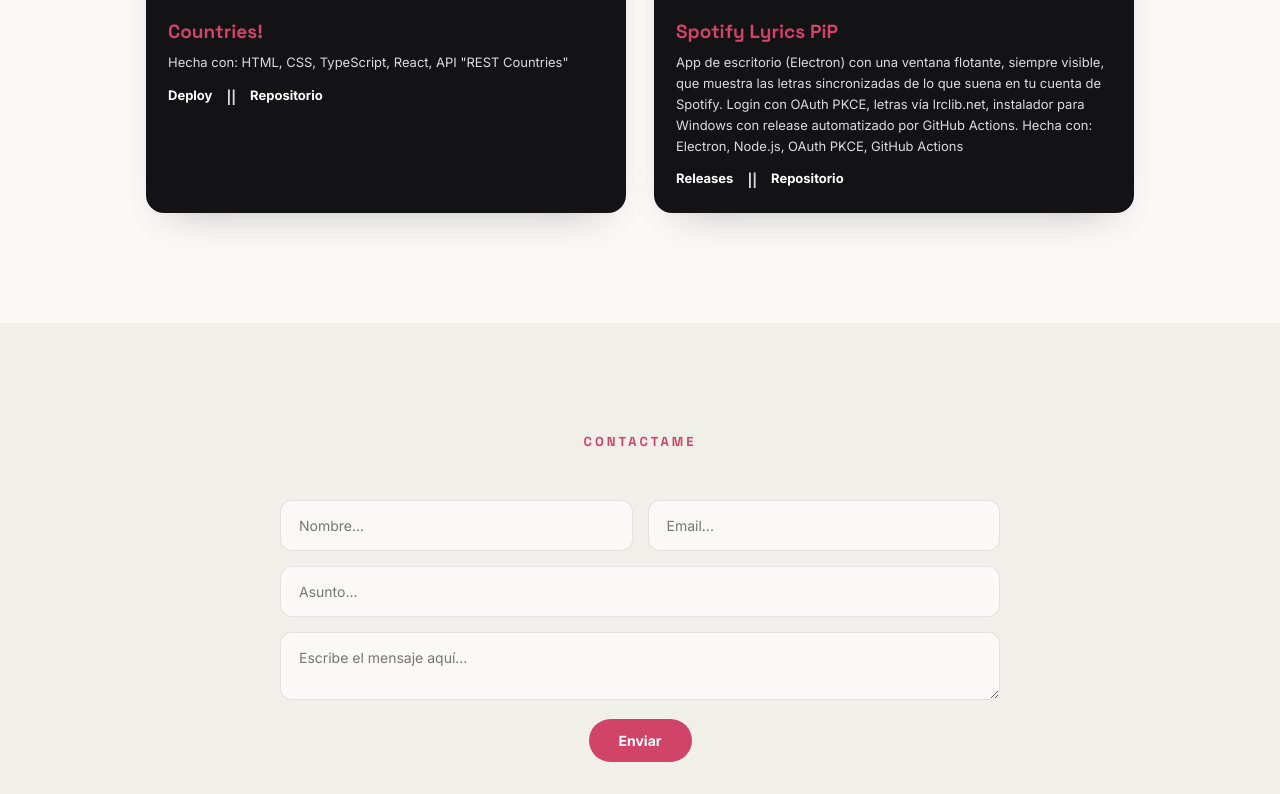
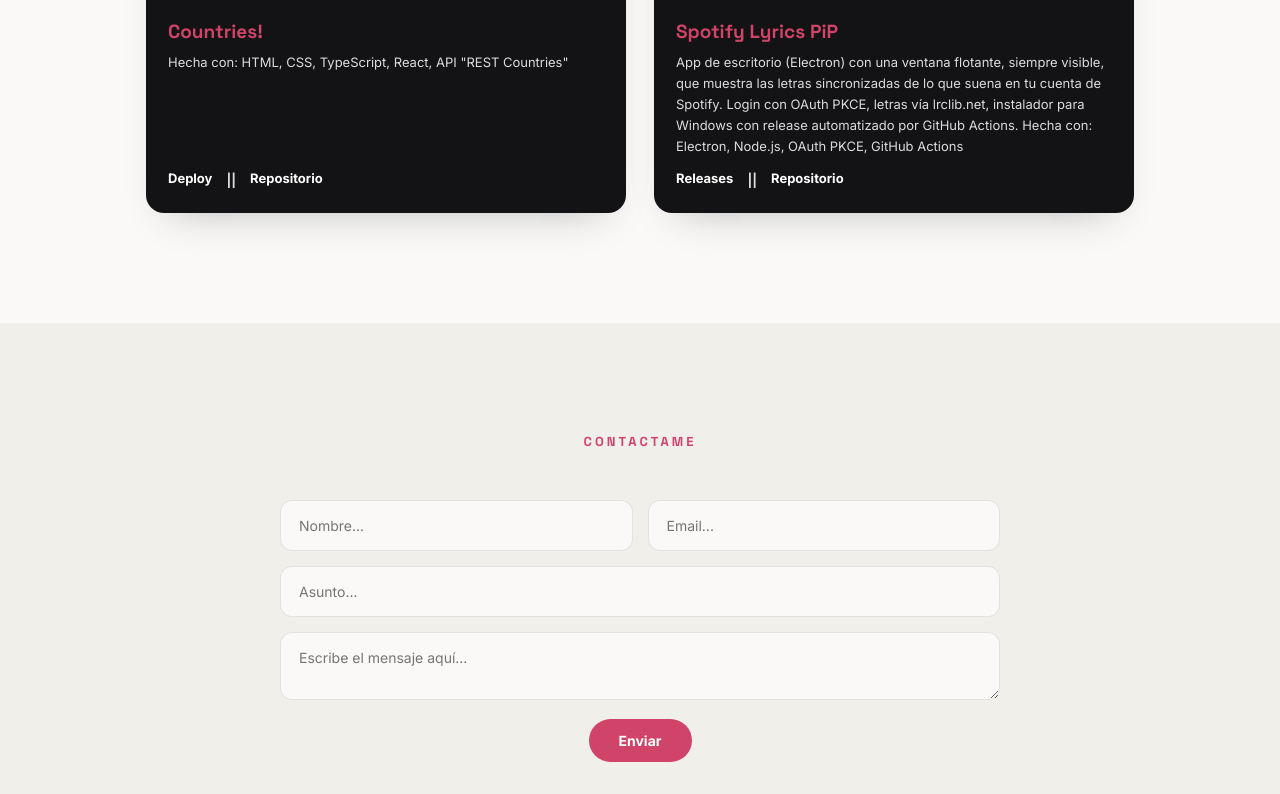
Before and after one commit to Azrux/portfolio, a plain HTML site: page index.html in a window 1280 px wide. Shown: the part 3955-4749 px from the top of the page. Drawn offline with Linux system fonts and the light colour scheme.

Commit message:
Pin project card links to the bottom regardless of description length

```diff
--- a/style.css
+++ b/style.css
@@ -513,6 +513,8 @@
     color: #fff;
     padding: 22px;
     flex: 1;
+    display: flex;
+    flex-direction: column;
 }
 
 #projects .row .project .info h4 {
@@ -530,7 +532,8 @@
 #projects .row .project .info .links {
     display: flex;
     gap: 14px;
-    margin-top: 14px;
+    margin-top: auto;
+    padding-top: 14px;
     color: #fff;
     font-weight: 700;
     font-size: 13px;
```
